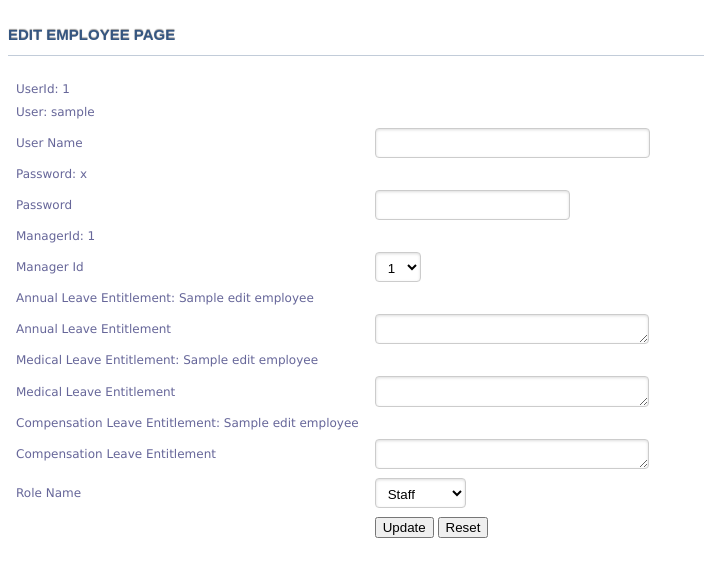
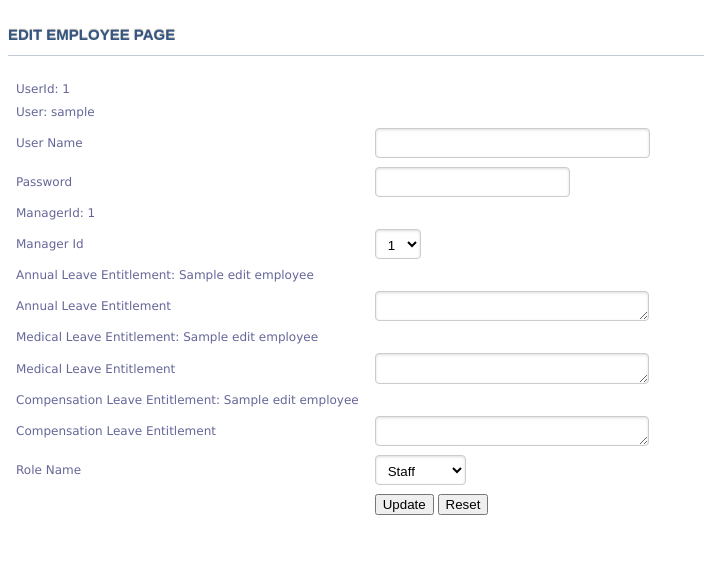
Before and after one commit to Qibaoooo/LAPS, a Spring app: template src/main/resources/templates/employee-edit.html in a window 1280 px wide. Shown: the part 54-631 px from the top of the page, without its empty margins (0-704 px from the left). Run offline with Thymeleaf, Linux system fonts and the light colour scheme; the template is opened without the code that fills it: most values are stand-ins (such as "Sample title", 1, 10 or a date in 2020); data that the repository does not hold is empty; some of the project's set-up classes (security, data sources, template engines, error pages and the like) are left out, and stand-ins take their place.

Commit message:
update edit role to hide password

```diff
--- a/src/main/resources/templates/employee-edit.html
+++ b/src/main/resources/templates/employee-edit.html
@@ -32,14 +32,9 @@
 					</td>
 				</tr>
 				<tr>
-					<td>
-						<span th:text="'Password: ' + ${editEmployee.password}" />
-					</td>
-				</tr>
-				<tr>
 					<td><span th:text="#{fieldLabel.password}"></span></td>
 					<td>
-						<input type="text" th:field="*{password}" rows="1" cols="30"/>
+						<input type="password" th:field="*{password}" rows="1" cols="30"/>
 					</td>
 				</tr>
 				<tr>
```
